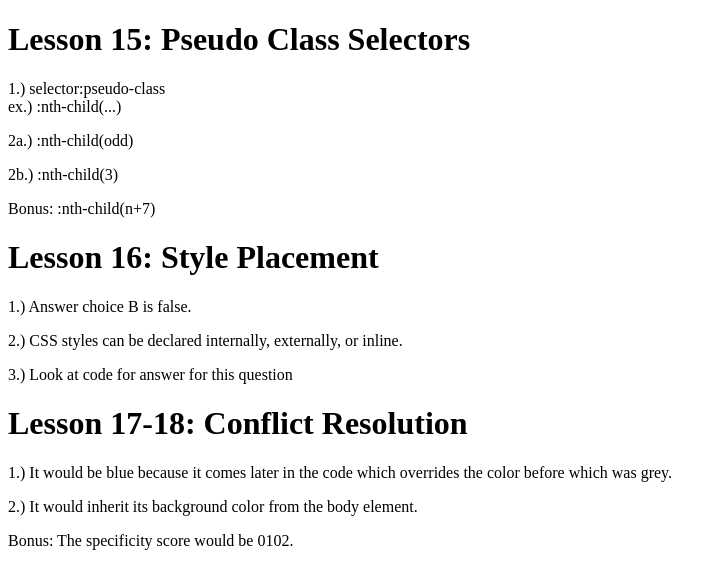
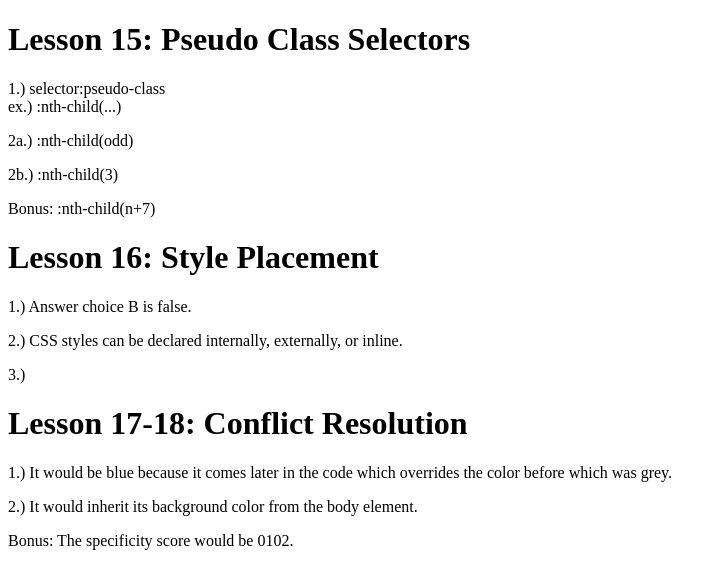
Before and after one commit to BDPA-SITES-Indy/Front-End, a plain HTML site: page Completed Quizzes/McCollum_Camryn_lesson4quiz.html in a window 1280 px wide. Shown: the whole page, without its empty margins (0-726 px from the left). Drawn offline with Linux system fonts and the light colour scheme.

Commit message:
Update McCollum_Camryn_lesson4quiz.html

```diff
--- a/Completed Quizzes/McCollum_Camryn_lesson4quiz.html
+++ b/Completed Quizzes/McCollum_Camryn_lesson4quiz.html
@@ -13,7 +13,7 @@
 <h1> Lesson 16: Style Placement </h1>
 <p> 1.) Answer choice B is false. </h1>
 <p> 2.) CSS styles can be declared internally, externally, or inline. </p>
-<p> 3.) <link rel="stylesheet"> <href="my_stylesheet.css"> Look at code for answer for this question</p>
+  <p> 3.) <link rel="stylesheet"> <href="my_stylesheet.css"> </p>
 <h1> Lesson 17-18: Conflict Resolution </h1>
 <p> 1.) It would be blue because it comes later in the code which overrides the color before which was grey. </p>
 <p> 2.) It would inherit its background color from the body element. </p>
```
